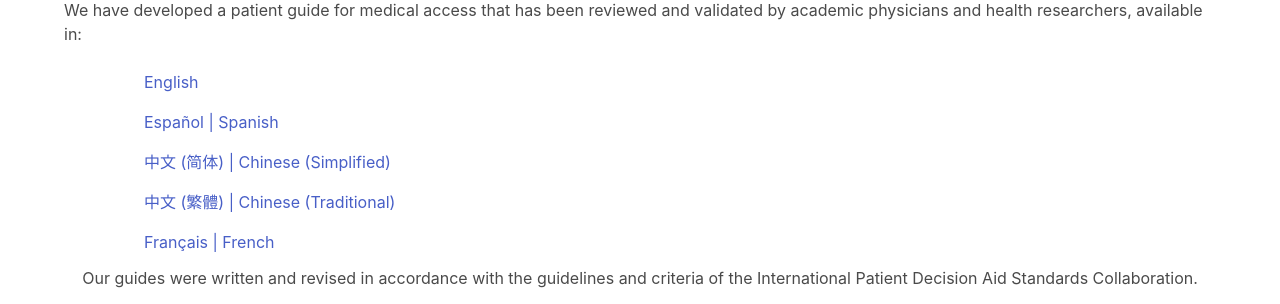
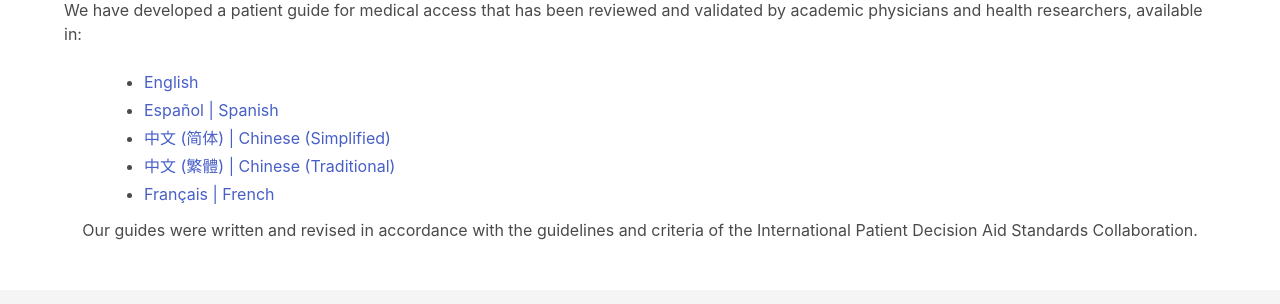
Before and after one commit to suivo2001/mlap-react, a React (Create React App) app: page /patient-guide in a window 1280 px wide. Shown: the part 438-742 px from the top of the page. Built offline with nearby package versions, Linux system fonts and the light colour scheme; no server answers; what google-maps-react, react-geocode would draw is missing.

Commit message:
Update PatientGuide.js

```diff
--- a/src/pages/PatientGuide.js
+++ b/src/pages/PatientGuide.js
@@ -18,11 +18,13 @@ const PatientGuide = () => {
                     <div>
                         <p className='content is-flex is-justify-content-center'>We have developed a patient guide for medical access that has been reviewed and validated by academic physicians and health researchers, available in:</p>
                         <p className='content mx-6 my-3'>
-                            <ul><a href={EnglishPdf} target='_blank' rel='noopener noreferrer'>English</a></ul>
-                            <ul><a href={SpanishPdf} target='_blank' rel='noopener noreferrer'>Español | Spanish</a></ul>
-                            <ul><a href={ChineseSimpPdf} target='_blank' rel='noopener noreferrer'>中文 (简体) | Chinese (Simplified)</a></ul>
-                            <ul><a href={ChineseTradPdf} target='_blank' rel='noopener noreferrer'>中文 (繁體) | Chinese (Traditional)</a></ul>
-                            <ul><a href={FrenchPdf} target='_blank' rel='noopener noreferrer'>Français | French</a></ul>
+                            <ul>
+                                <li><a href={EnglishPdf} target='_blank' rel='noopener noreferrer'>English</a></li>
+                                <li><a href={SpanishPdf} target='_blank' rel='noopener noreferrer'>Español | Spanish</a></li>
+                                <li><a href={ChineseSimpPdf} target='_blank' rel='noopener noreferrer'>中文 (简体) | Chinese (Simplified)</a></li>
+                                <li><a href={ChineseTradPdf} target='_blank' rel='noopener noreferrer'>中文 (繁體) | Chinese (Traditional)</a></li>
+                                <li><a href={FrenchPdf} target='_blank' rel='noopener noreferrer'>Français | French</a></li>
+                            </ul>
                         </p>
                         <p className='content is-flex is-justify-content-center'>Our guides were written and revised in accordance with the guidelines and criteria of the International Patient Decision Aid Standards Collaboration.</p>
                     </div>
```
